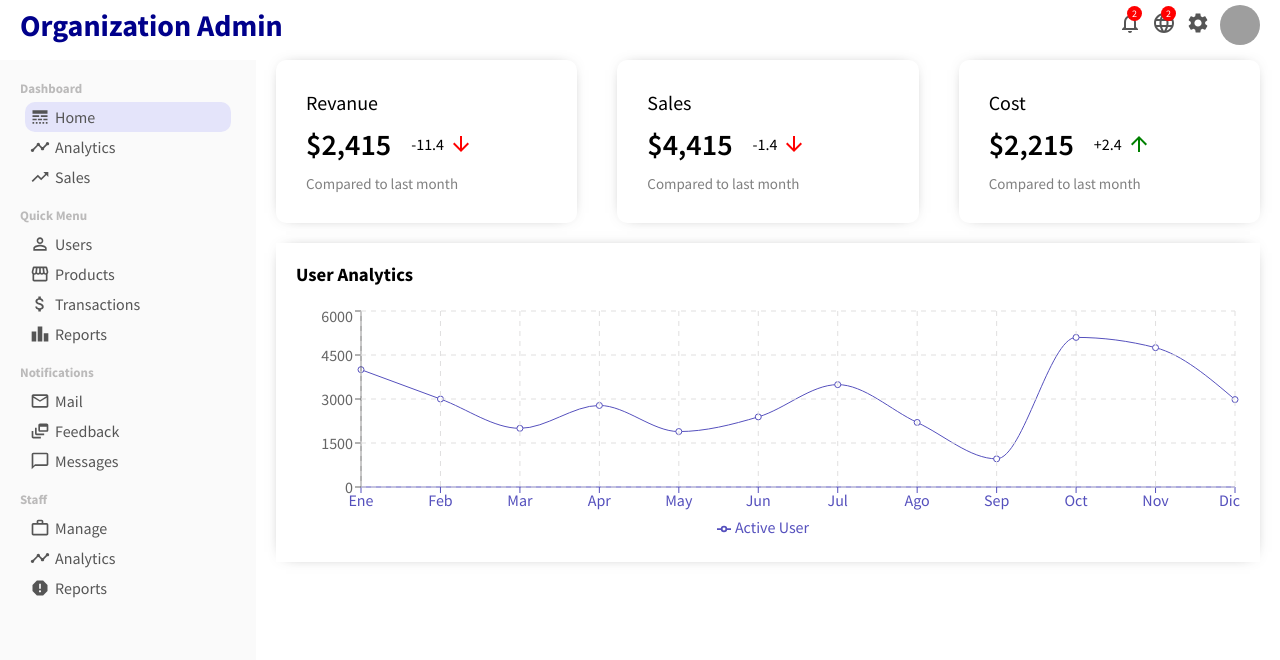
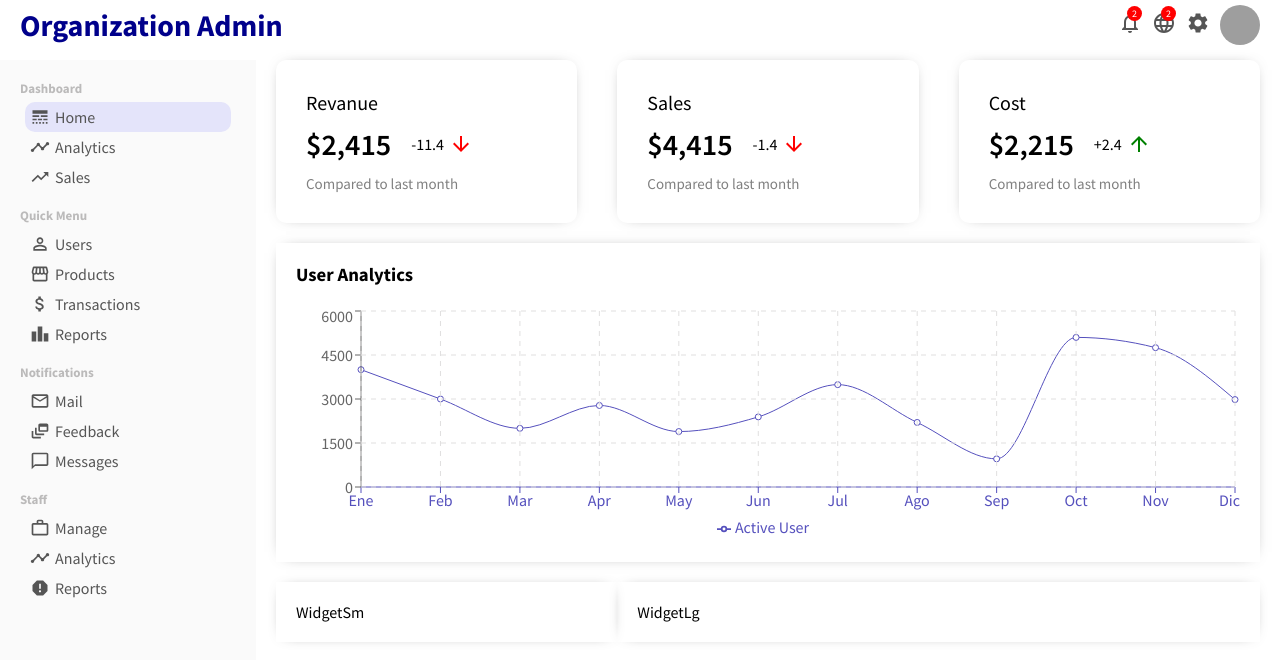
Before and after one commit to alejandropascuale/Organiation-Admin, a React (Create React App) app: page / in a window 1280 px wide. Shown: the top 660 px of the page. Built offline with nearby package versions, Linux system fonts and the light colour scheme; grey boxes are pictures that could not be loaded.

Commit message:
create small and large widget

```diff
--- /dev/null
+++ b/src/components/widgetLg/WidgetLg.css
@@ -0,0 +1,6 @@
+.widgetLg {
+    flex: 2;
+    --webkit-box-shadow: 0px 0px 15px -10px rgb(0, 0, 0, 0.75);
+    box-shadow: 0px 0px 15px -10px rgb(0, 0, 0, 0.75);
+    padding: 20px;
+}
--- /dev/null
+++ b/src/components/widgetLg/WidgetLg.jsx
@@ -0,0 +1,9 @@
+import './WidgetLg.css'
+
+export default function WidgetLg() {
+  return (
+    <div className='widgetLg'>
+      WidgetLg
+    </div>
+  )
+}
--- /dev/null
+++ b/src/components/widgetSm/WidgetSm.css
@@ -0,0 +1,6 @@
+.widgetSm {
+    flex: 1;
+    --webkit-box-shadow: 0px 0px 15px -10px rgb(0, 0, 0, 0.75);
+    box-shadow: 0px 0px 15px -10px rgb(0, 0, 0, 0.75);
+    padding: 20px;
+}
--- /dev/null
+++ b/src/components/widgetSm/WidgetSm.jsx
@@ -0,0 +1,9 @@
+import './WidgetSm.css'
+
+export default function WidgetSm() {
+  return (
+    <div className='widgetSm'>
+      WidgetSm
+    </div>
+  )
+}
--- a/src/pages/home/Home.css
+++ b/src/pages/home/Home.css
@@ -1,3 +1,7 @@
 .home {
     flex: 4;
 }
+.homeWidgets {
+    display: flex;
+    margin: 20px;
+}
--- a/src/pages/home/Home.jsx
+++ b/src/pages/home/Home.jsx
@@ -2,6 +2,8 @@
 import Chart from '../../components/chart/Chart'
 import './Home.css'
 import { userData } from '../../DummyData';
+import WidgetSm from '../../components/widgetSm/WidgetSm';
+import WidgetLg from '../../components/widgetLg/WidgetLg';
 
 export default function Home() {
 
@@ -14,6 +16,10 @@
         grid
         dataKey={'Active User'}
       />
+      <div className="homeWidgets">
+        <WidgetSm />
+        <WidgetLg />
+      </div>
     </div>
   )
 }
```
